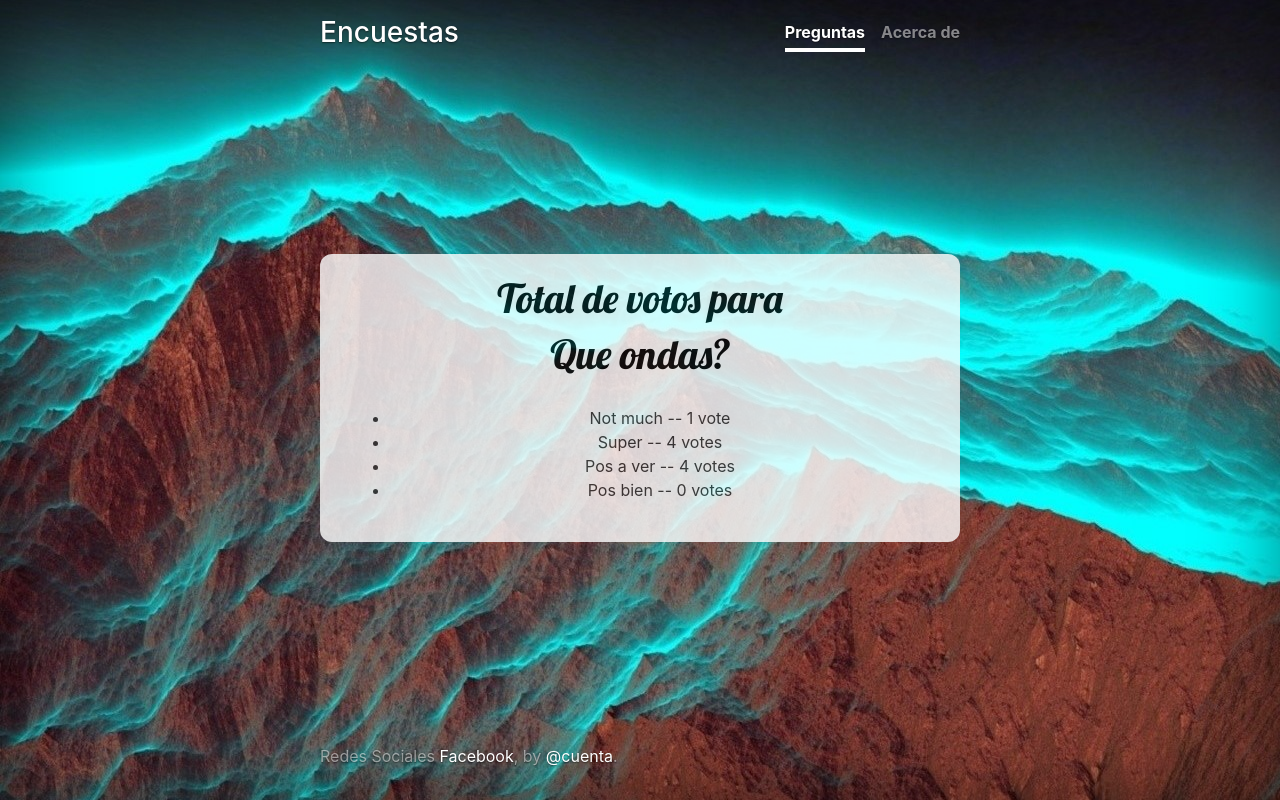
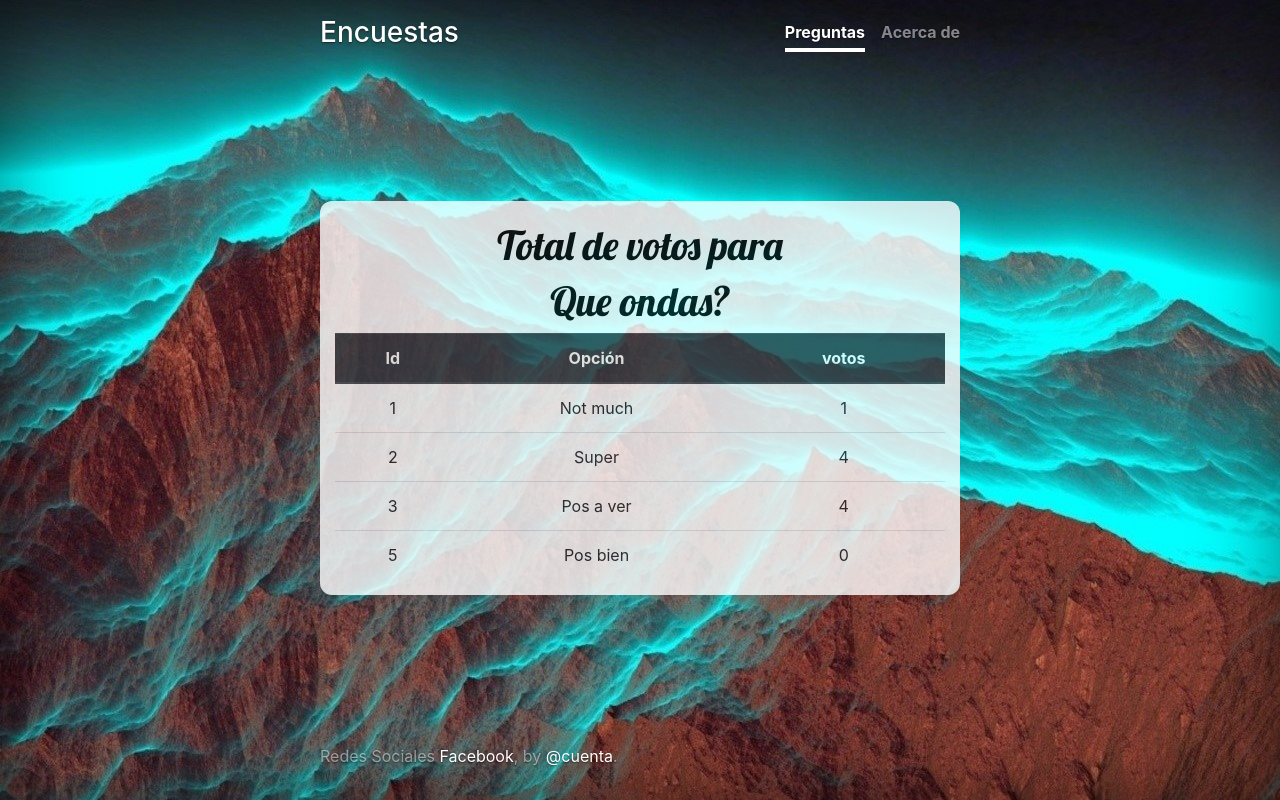
Before and after one commit to aber23432/encuestas2, a Django app: page /polls/1/results/ in a window 1280 px wide. Run offline with Django 3.2, Linux system fonts and the light colour scheme; data comes from the database, SQL or seed files in the repository; both versions use the stored data as it was after the commit; some libraries are stand-ins or nearby versions.

Commit message:
v0.2 Tabla de resultados

```diff
--- a/polls/templates/polls/detail.html
+++ b/polls/templates/polls/detail.html
@@ -12,7 +12,7 @@
 		    <input type="radio" name="choice" id="choice{{ forloop.counter }}" value="{{ choice.id }}">
 		    <label for="choice{{ forloop.counter }}">{{ choice.choice_text }}</label><br>
 		{% endfor %}
-		<input type="submit" value="Vote">
+		<input class="btn btn-primary" type="submit" value="Vote">
 	</div>
 </form>
 
--- a/polls/templates/polls/results.html
+++ b/polls/templates/polls/results.html
@@ -3,15 +3,24 @@
 
 <div class="container">
 	<h1>Total de votos para </h1><h1>{{ question.question_text }}</h1>
-	<div class="container">
-		<ul>
-		{% for choice in question.choice_set.all %}
-		    <li>{{ choice.choice_text }} -- {{ choice.votes }} vote{{ choice.votes|pluralize }}</li>
-		{% endfor %}
-		</ul>
-
-		<a href="{% url 'polls:detail' question.id %}">Queres votar de nuevo?</a>
-	</div>
+	<table class="table">
+		<thead class="thead-dark">
+			<tr>
+				<th scope="col">Id</th>
+				<th scope="col">Opción</th>
+				<th scope="col">votos</th>
+			</tr>
+		</thead>
+		<tbody>
+			{% for choice in question.choice_set.all %}
+			<tr>
+				<td>{{ choice.id }}</td>
+				<td>{{ choice.choice_text }}</td>
+				<td>{{ choice.votes }}</td>
+			</tr>
+			{% endfor %}
+		</tbody>
+	</table>
 </div>
 
 {% endblock %}
--- /dev/null
+++ b/requirements.txt
@@ -0,0 +1,3 @@
+Django==2.2
+pytz==2019.1
+sqlparse==0.3.0
```
Also changed, not shown: db.sqlite3.
